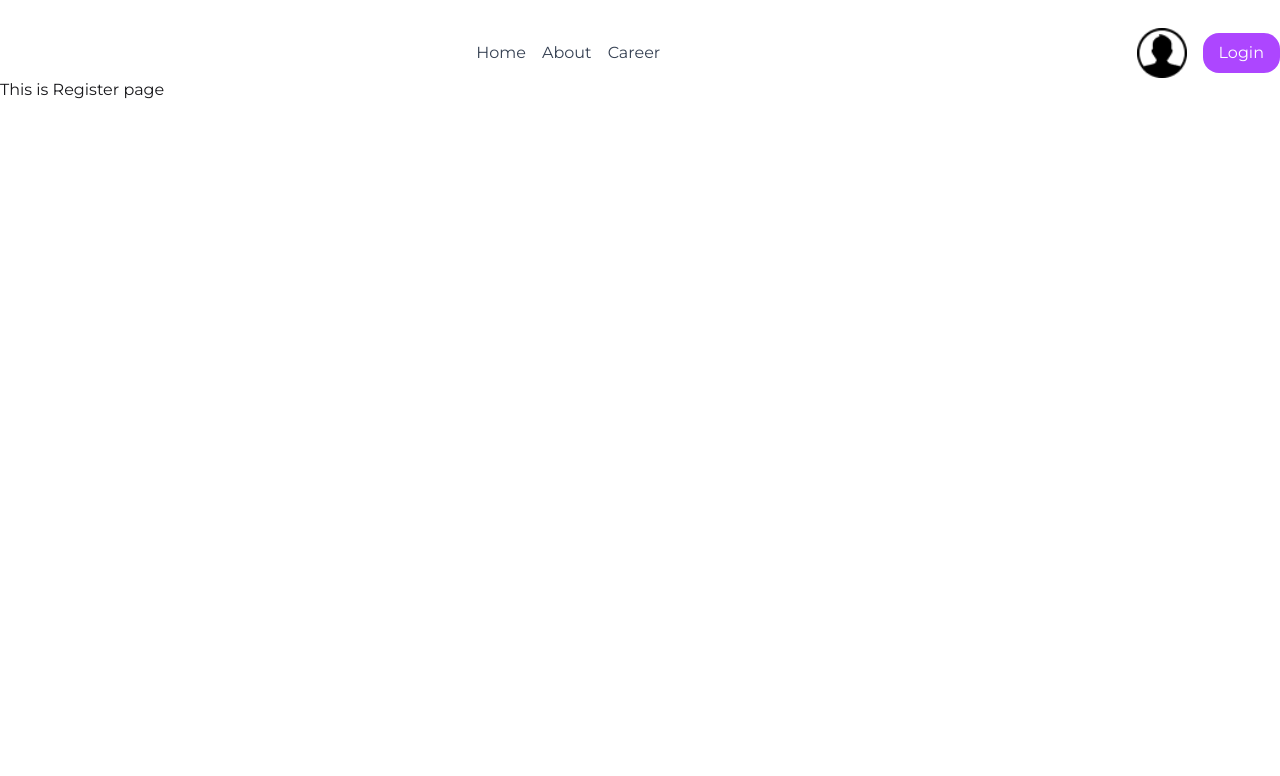
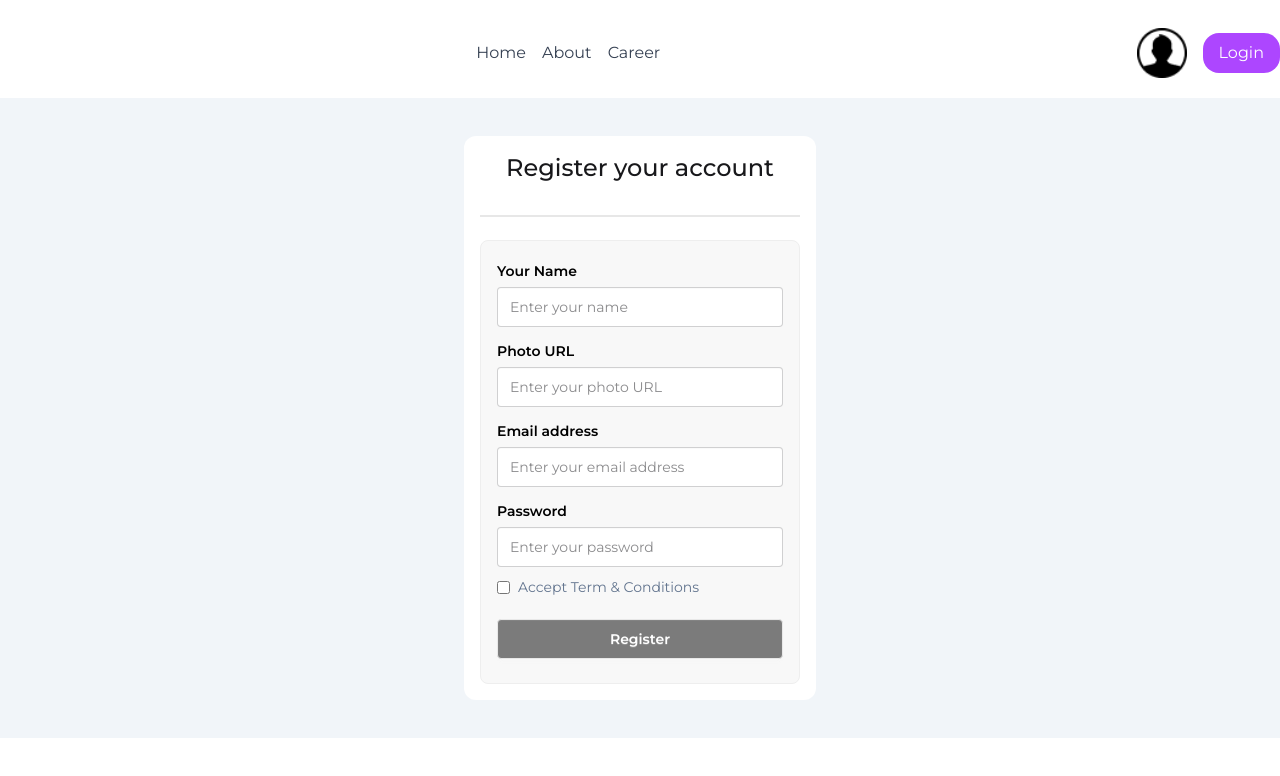
Before and after one commit to tanzid-48/dragon-news-next-app, a Next.js app: page /register in a window 1280 px wide. Shown: the top 776 px of the page. Built offline with nearby package versions, Linux system fonts and the light colour scheme.

Commit message:
Design Login & Register Page With React Hook Form

```diff
--- a/package.json
+++ b/package.json
@@ -14,6 +14,7 @@
     "react": "19.2.4",
     "react-dom": "19.2.4",
     "react-fast-marquee": "^1.6.5",
+    "react-hook-form": "^7.74.0",
     "react-icons": "^5.6.0"
   },
   "devDependencies": {
--- a/src/app/(auth)/login/page.jsx
+++ b/src/app/(auth)/login/page.jsx
@@ -1,21 +1,39 @@
+"use client";
 import Link from "next/link";
 import React from "react";
+import { useForm } from "react-hook-form";
 
 const LoginPage = () => {
+  const { register, handleSubmit } = useForm();
+
+  const handleLogin = async (data) => {
+    console.log(data);
+
+
+    // e.preventDefault();
+    // const formData = new FormData(e.currentTarget)
+    //  const userData = Object.fromEntries(formData.entries());
+    // console.log(userData,"hi");
+  };
+
   return (
     <div className="container mx-auto min-h-[80vh] flex justify-center items-center bg-slate-100">
       <div className="p-4 rounded-xl bg-white">
         <h2 className="font-medium text-2xl text-center mb-6">
-        Login your account
+          Login your account
         </h2>
         <div className="divider"></div>
-        <form className="fieldset bg-base-200 border-base-300 rounded-box w-xs border p-4">
+        <form
+          onSubmit={handleSubmit(handleLogin)}
+          className="fieldset bg-base-200 border-base-300 rounded-box w-xs border p-4"
+        >
           <fieldset className="fieldset">
             <label className="label text-sm font-semibold text-black">
               Email address
             </label>
             <input
               name="email"
+              {...register("email")}
               type="email"
               className="input validator"
               placeholder="Enter your email address"
@@ -29,7 +47,8 @@ const LoginPage = () => {
               Password
             </span>
             <input
-             name="password"
+              name="password"
+              {...register("password")}
               type="password"
               className="input validator"
               placeholder="Enter your password"
@@ -38,14 +57,14 @@ const LoginPage = () => {
             <span className="validator-hint hidden">Required</span>
           </label>
 
-          <button className="btn btn-neutral mt-4 mb-2" type="submit">
+          <button className="btn bg-black/50 text-white mt-4 mb-2" type="submit">
             Login
           </button>
         </form>
         <span className="m-5 ">
-          Dont’t Have An Account ?{" "}
+          Do not Have An Account?
           <Link href={`/register`} className="text-purple-500 ">
-          Register
+            Register
           </Link>
         </span>
       </div>
--- a/src/app/(auth)/register/page.jsx
+++ b/src/app/(auth)/register/page.jsx
@@ -1,10 +1,94 @@
+"use client";
 import React from 'react';
+import { useForm } from 'react-hook-form';
 
+const handleRegister = (data) =>{
+console.log(data);
+
+}
 const RegisterPage = () => {
+
+  const {register,handleSubmit,} = useForm()
     return (
-        <div>
-            <h2>This is Register page</h2>
-        </div>
+    <div className="mt-5">
+            <div className="container mx-auto min-h-[80vh] flex justify-center items-center bg-slate-100">
+      <div className="p-4 rounded-xl bg-white">
+        <h2 className="font-medium text-2xl text-center mb-6">
+          Register your account
+        </h2>
+        <div className="divider"></div>
+        <form
+          onSubmit={handleSubmit(handleRegister)}
+          className="fieldset bg-base-200 border-base-300 rounded-box w-xs border p-4"
+        >
+          <fieldset className="fieldset">
+            <label className="label text-sm font-semibold text-black">
+              Your Name
+            </label>
+            <input
+              name="name"
+              {...register("name")}
+              type="text"
+              className="input validator"
+              placeholder="Enter your name"
+              required
+            />
+            <p className="validator-hint hidden">Required</p>
+          </fieldset>
+
+          <fieldset className="fieldset">
+            <label className="label text-sm font-semibold text-black">
+              Photo URL
+            </label>
+            <input
+              name="photo"
+              {...register("photo")}
+              type="text"
+              className="input validator"
+              placeholder="Enter your photo URL"
+            />
+          </fieldset>
+
+          <fieldset className="fieldset">
+            <label className="label text-sm font-semibold text-black">
+              Email address
+            </label>
+            <input
+              name="email"
+              {...register("email")}
+              type="email"
+              className="input validator"
+              placeholder="Enter your email address"
+              required
+            />
+            <p className="validator-hint hidden">Required</p>
+          </fieldset>
+
+          <label className="fieldset">
+            <span className="label text-sm font-semibold text-black">
+              Password
+            </span>
+            <input
+              name="password"
+              {...register("password")}
+              type="password"
+              className="input validator"
+              placeholder="Enter your password"
+              required
+            />
+            <span className="validator-hint hidden">Required</span>
+          </label>
+          <div className="flex items-center gap-2">
+          <input type="checkbox"/>
+             <p className='text-sm text-slate-500'> Accept Term & Conditions</p>
+          </div>
+         <button className="btn bg-black/50 text-white mt-4 mb-2" type="submit">
+            Register
+          </button>
+        </form>
+      </div>
+    </div>
+    </div>
     );
 };
 
```
Also changed, not shown: 1 other file (tests, documents, lock files or other folders).
